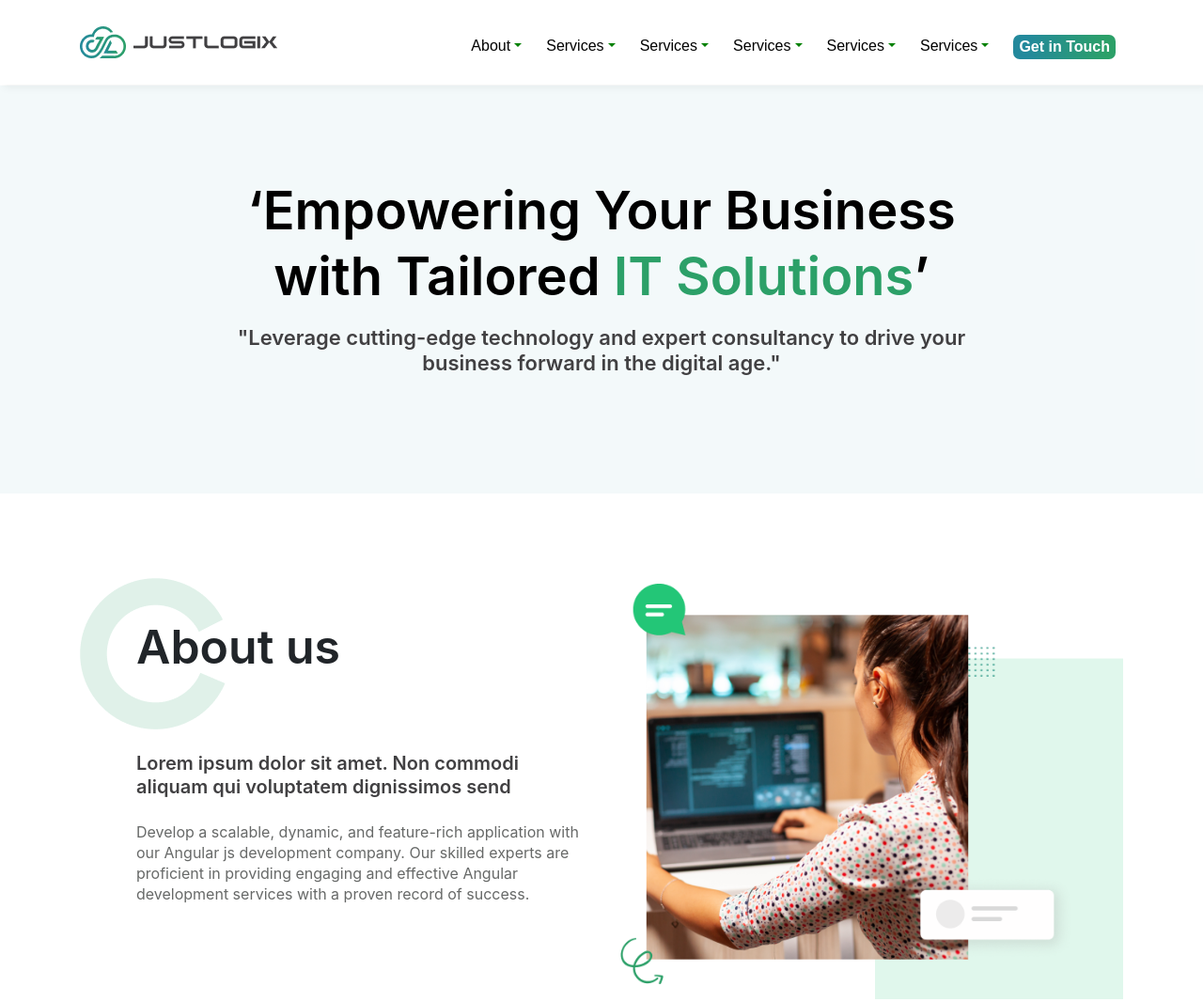
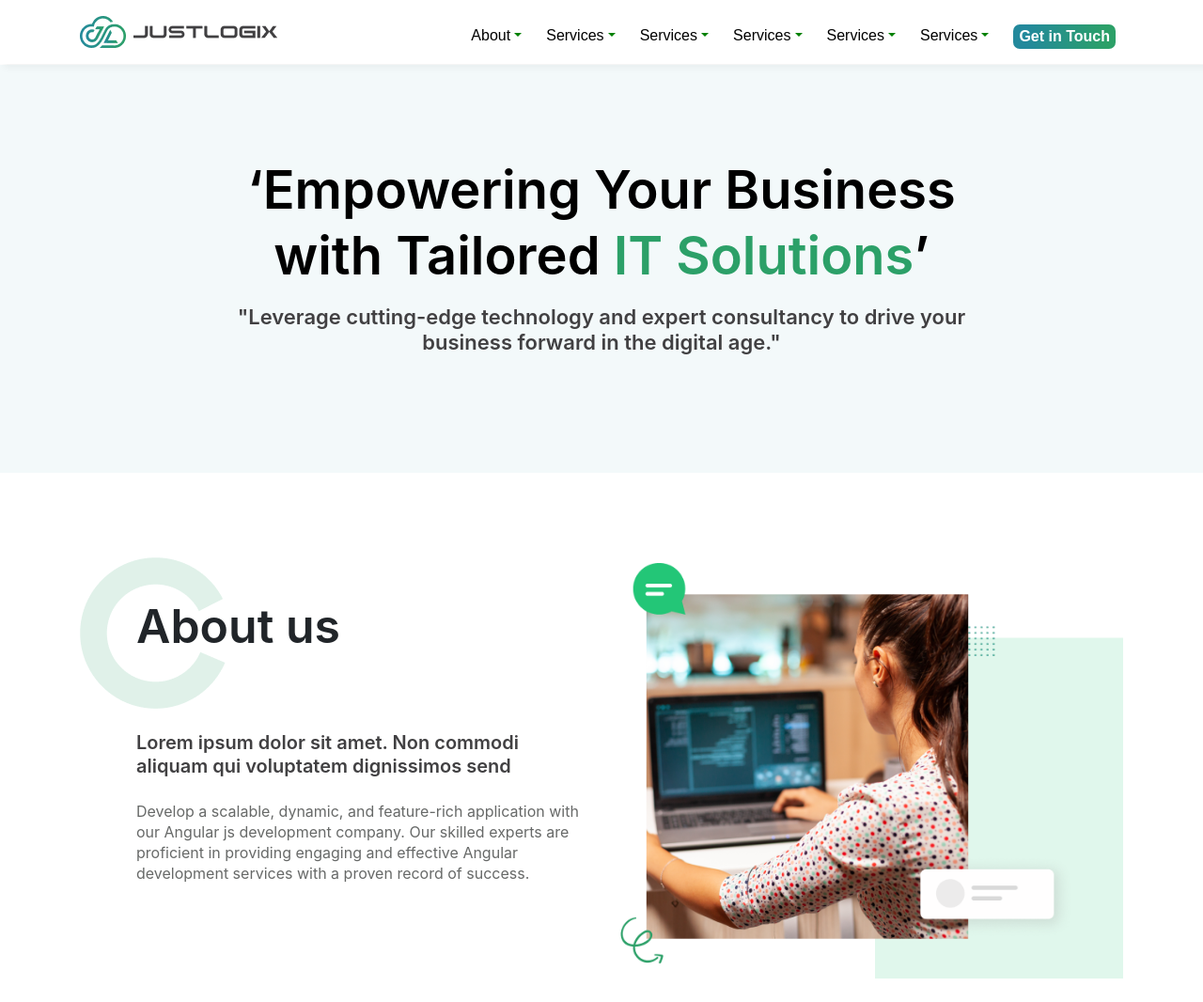
Before and after one commit to Raghultom/aboutpage, a plain HTML site: page index.html in a window 1280 px wide. Shown: the top 1066 px of the page at 94% size. Drawn offline with nearby package versions, Linux system fonts and the light colour scheme.

Commit message:
Update index.html

```diff
--- a/index.html
+++ b/index.html
@@ -94,7 +94,7 @@
     </div>
   </nav>  -->
 
-  <nav class="navbar navbar-expand-lg navbar-light" style="background-color: white; height: 90px; box-shadow: 4px 4px 8px 0px rgba(0, 0, 0, 0.05); margin-bottom: 1px !important;">
+  <nav class="navbar navbar-expand-lg navbar-light" style="background-color: white; height: auto; box-shadow: 4px 4px 8px 0px rgba(0, 0, 0, 0.05); margin-bottom: 1px !important;">
 <div class="container">
 
     <a class="navbar-brand" href="#" style="padding: 0;">
```
